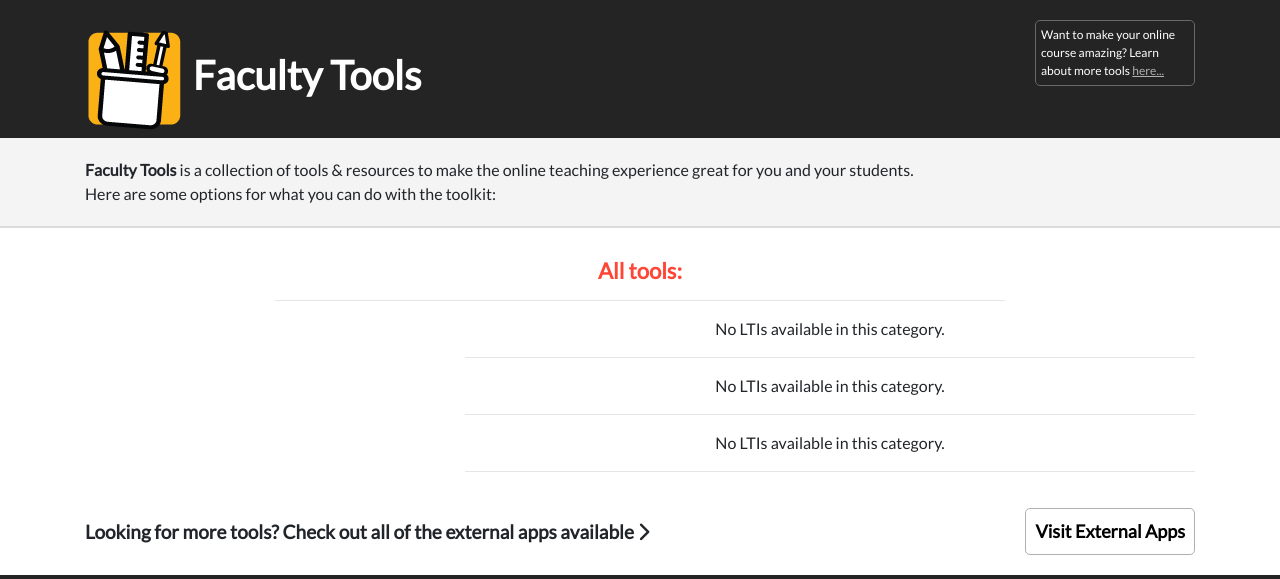
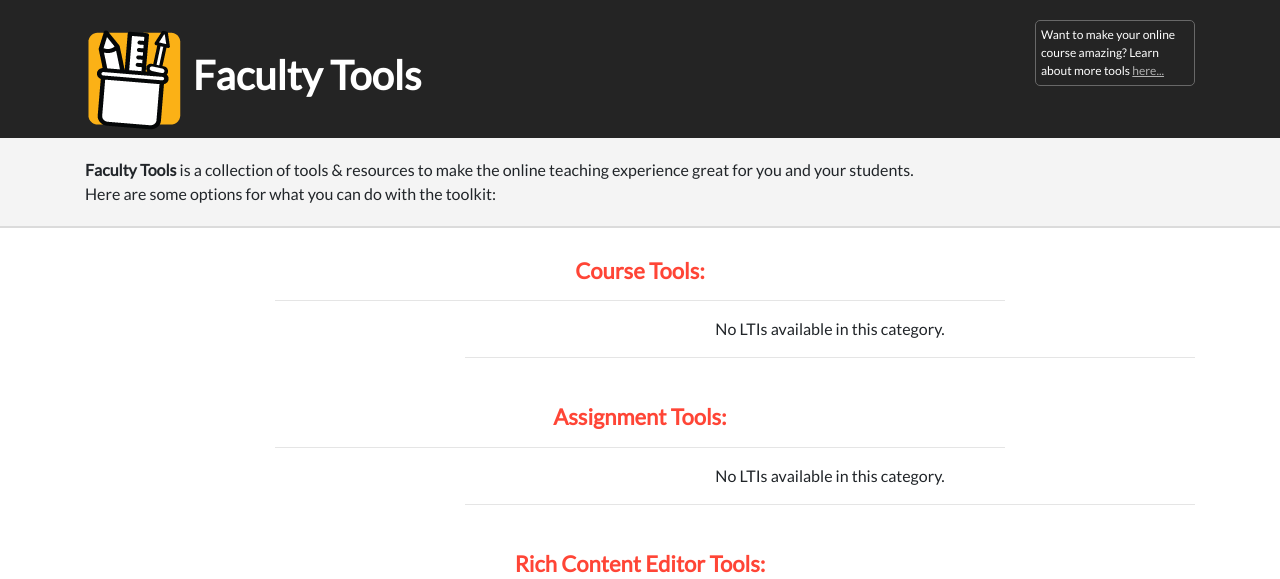
Before and after one commit to ucfopen/faculty-tools, a Flask app: template templates/main_template.html in a window 1280 px wide. Shown: the top 579 px of the page. Run offline with Flask 2, Linux system fonts and the light colour scheme; the template is opened without the code that fills it, so the values that code supplies are empty; parts of the project's set-up code (start-up, migrations or seed data) failed here and were passed over; some libraries are stand-ins or nearby versions; grey boxes are pictures that could not be loaded.

Commit message:
Tools list

```diff
--- a/lti.py
+++ b/lti.py
@@ -649,7 +649,8 @@ def get_lti_list(ltis_json_list, category):
 
         # get the id from the lti
         for lti_obj in ltis_json_list:
-            if lti_obj['name'] != data['name'] or 'none' in data['filter_by'] or category != lti_obj['category']:
+            print lti_obj
+            if lti_obj['name'] != data['name'] or 'none' in data['filter_by'] or category != data['category']:
                 continue
 
             sessionless_launch_url = None
--- a/templates/main_template.html
+++ b/templates/main_template.html
@@ -4,21 +4,43 @@
 <div class="container">
 	<!-- grid time -->
 	<!-- first row -->
-	<div class="row">
+
+	<!-- 	<div class="row">
 		<div class="col-md-8 ml-auto mr-auto">
 			<h2 class="text-center" id="all_tools">All tools:</h2>
 			<hr />
 		</div>
+	</div> -->
+
+
+	<div class="row">
+		<div class="col-md-8 ml-auto mr-auto">
+			<h2 class="text-center" id="all_tools">Course Tools:</h2>
+			<hr />
+		</div>
 	</div>
-
 
     {% with ltis=course_tool_lti_list %}
         {% include 'lti_list.html' %}
     {% endwith %}
 
+    <div class="row">
+		<div class="col-md-8 ml-auto mr-auto">
+			<h2 class="text-center" id="all_tools">Assignment Tools:</h2>
+			<hr />
+		</div>
+	</div>
+
 	{% with ltis=assignment_lti_list %}
         {% include 'lti_list.html' %}
     {% endwith %}
+
+    <div class="row">
+		<div class="col-md-8 ml-auto mr-auto">
+			<h2 class="text-center" id="all_tools">Rich Content Editor Tools:</h2>
+			<hr />
+		</div>
+	</div>
 
     {% with ltis=rce_lti_list %}
         {% include 'lti_list.html' %}
```
